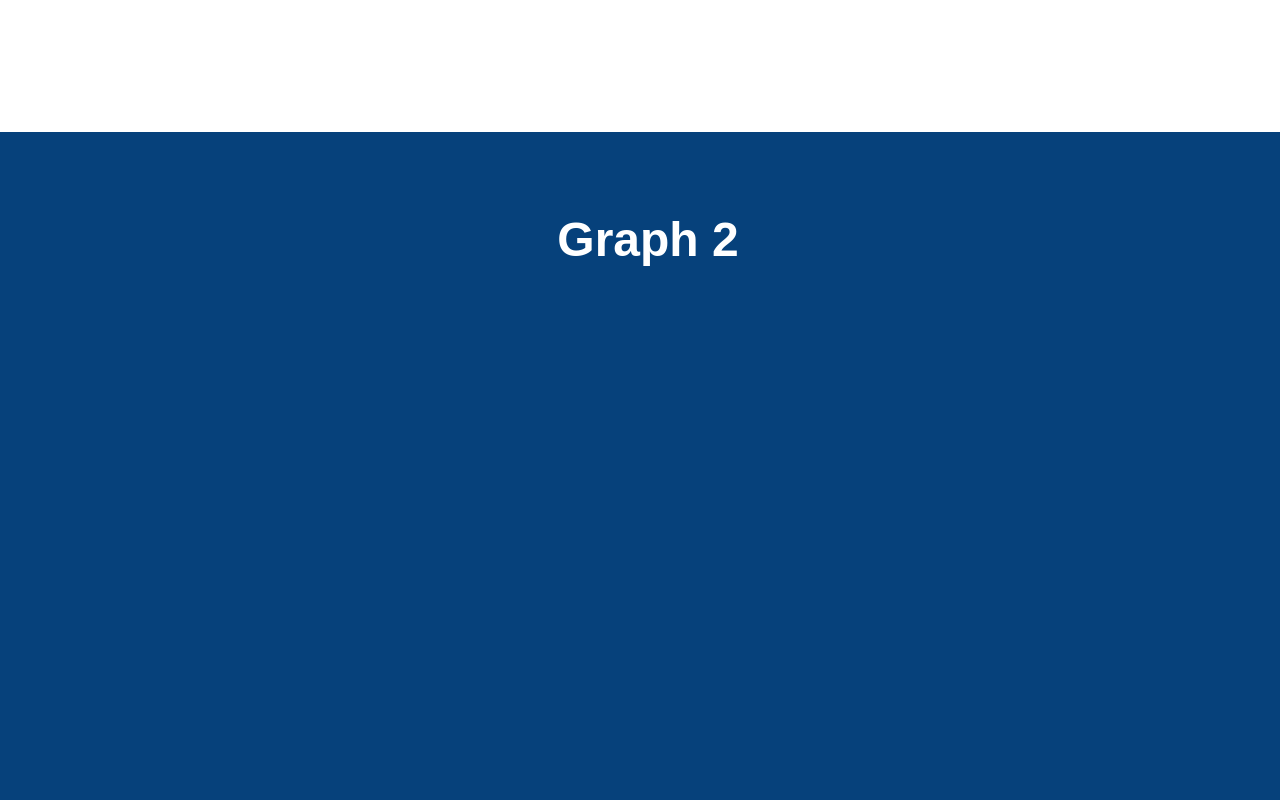
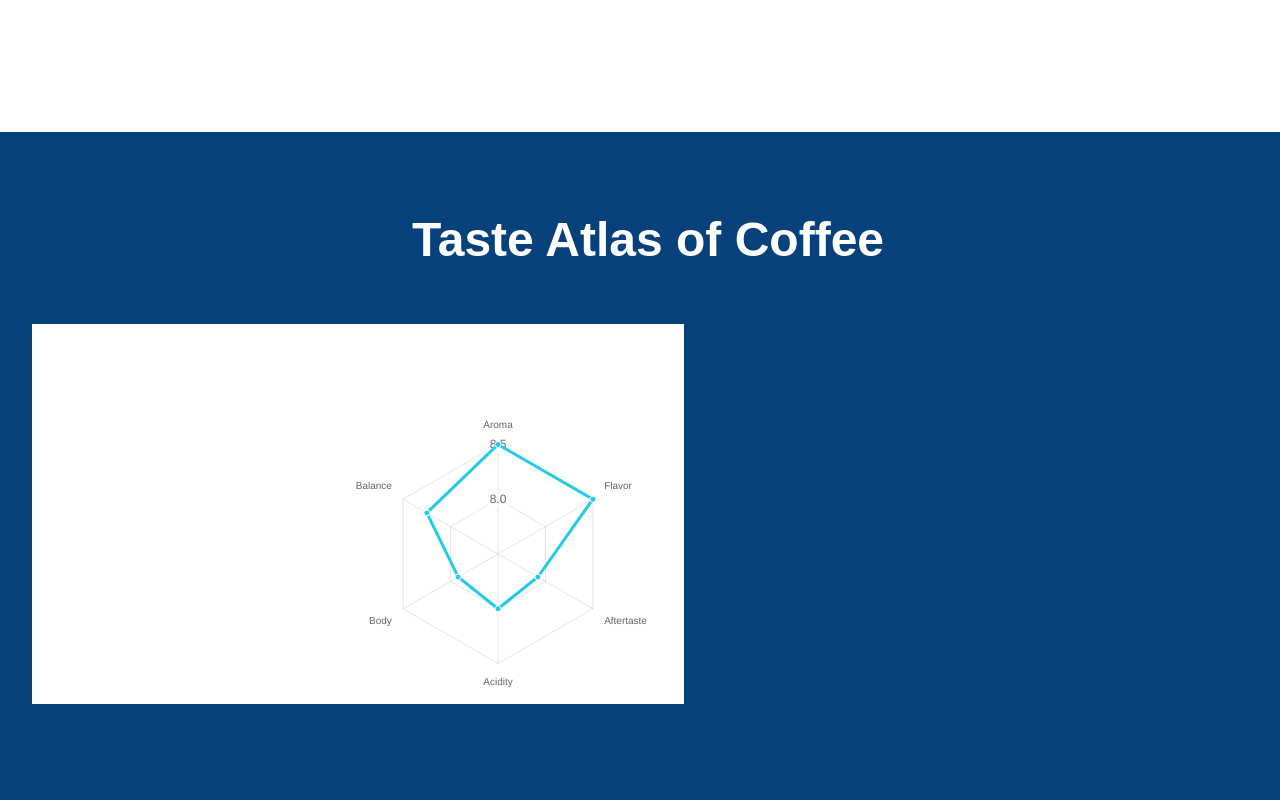
Before and after one commit to com-480-data-visualization/coffee_BEaN, a React (Create React App) app in the folder website/: page / in a window 1280 px wide. Shown: the part 1740-2540 px from the top of the page. Built offline with nearby package versions, Linux system fonts and the light colour scheme.

Commit message:
fixed radar chart v1

```diff
--- a/website/package.json
+++ b/website/package.json
@@ -7,8 +7,10 @@
     "@testing-library/jest-dom": "^5.14.1",
     "@testing-library/react": "^13.0.0",
     "@testing-library/user-event": "^13.2.1",
+    "chart.js": "^4.4.2",
     "gh-pages": "^6.1.1",
     "react": "^18.2.0",
+    "react-chartjs-2": "^5.2.0",
     "react-dom": "^18.2.0",
     "react-router-dom": "^6.22.3",
     "react-scripts": "5.0.1",
--- a/website/src/sections/Graph2.css
+++ b/website/src/sections/Graph2.css
@@ -3,6 +3,8 @@
   margin: auto;
   padding: 5rem 1rem 50rem 2rem;
   width: 100%;
+  justify-content: center;
+  align-items: center;
 }
 
 .graph2 h1 {
@@ -16,3 +18,14 @@
   font-size: 2rem;
   color: white;
 }
+
+.graph2 .main-radar {
+  display: flex;
+  justify-content: center;
+  align-items: center;
+  color: white;
+  background-color: white;
+  width: fit-content;
+  max-block-size: 30rem;
+  padding: 5rem 2rem 0 20rem;
+}
--- a/website/src/sections/Graph2.js
+++ b/website/src/sections/Graph2.js
@@ -1,10 +1,15 @@
 import React from 'react'
 import './Graph2.css'
+import {RadarChart} from "./components/RadarChart";
 
 const Graph2 = () => {
   return (
     <div className='graph2' id='graph2'>
-      <h1>{"Graph 2"}</h1>
+      <h1>{"Taste Atlas of Coffee"}</h1>
+        <div className='main-radar'>
+            <RadarChart/>
+        </div>
+
     </div>
   )
 }
--- /dev/null
+++ b/website/src/sections/components/RadarChart.js
@@ -0,0 +1,56 @@
+import React from "react";
+import { Radar } from "react-chartjs-2";
+import { Chart as ChartJS, LineController, LineElement, RadialLinearScale, PointElement, LinearScale, Title } from 'chart.js';
+/*
+Taste Palette of Coffee's in a radar chart format.
+Available categories:
+    Aroma: Refers to the scent or fragrance of the coffee.
+    Flavor: The flavor of coffee is evaluated based on the taste, including any sweetness, bitterness, acidity, and other flavor notes.
+    Aftertaste: Refers to the lingering taste that remains in the mouth after swallowing the coffee.
+    Acidity: Acidity in coffee refers to the brightness or liveliness of the taste.
+    Body: The body of coffee refers to the thickness or viscosity of the coffee in the mouth.
+    Balance: Balance refers to how well the different flavor components of the coffee work together.
+
+ */
+ChartJS.register(LineController, LineElement, PointElement, RadialLinearScale, LinearScale, Title);
+export function RadarChart() {
+    const RadarData = {
+        labels: ["Aroma", "Flavor", "Aftertaste", "Acidity", "Body", "Balance"],
+        datasets: [
+            {
+                label: "Gesha",
+                data: [8.5, 8.5, 7.92, 8.0, 7.92, 8.25],
+                fill:true,
+                backgroundColor: "rgba(34, 202, 236, .2)",
+                borderColor: "rgba(34, 202, 236, 1)",
+                pointBackgroundColor: "rgba(34, 202, 236, 1)",
+                pointBorderColor: "#fff",
+                pointHoverBackgroundColor: "#fff",
+                pointHoverBorderColor: "rgba(34, 202, 236, 1)"
+            }
+        ]
+    };
+    const RadarOptions = {
+        scale: {
+            ticks: {
+                min: 6,
+                max: 10,
+                stepSize: 1,
+                showLabelBackdrop: true,
+                backdropColor: "rgba(203, 197, 11, 1)"
+            },
+            angleLines: {
+                color: "#fff",
+                lineWidth: 2
+            },
+            gridLines: {
+                color: "#fff",
+                circular: true
+            }
+        }
+    };
+
+    return (
+        <Radar data={RadarData} options={RadarOptions} />
+    );
+}
```
Also changed, not shown: 2 other files (tests, documents, lock files or other folders).
